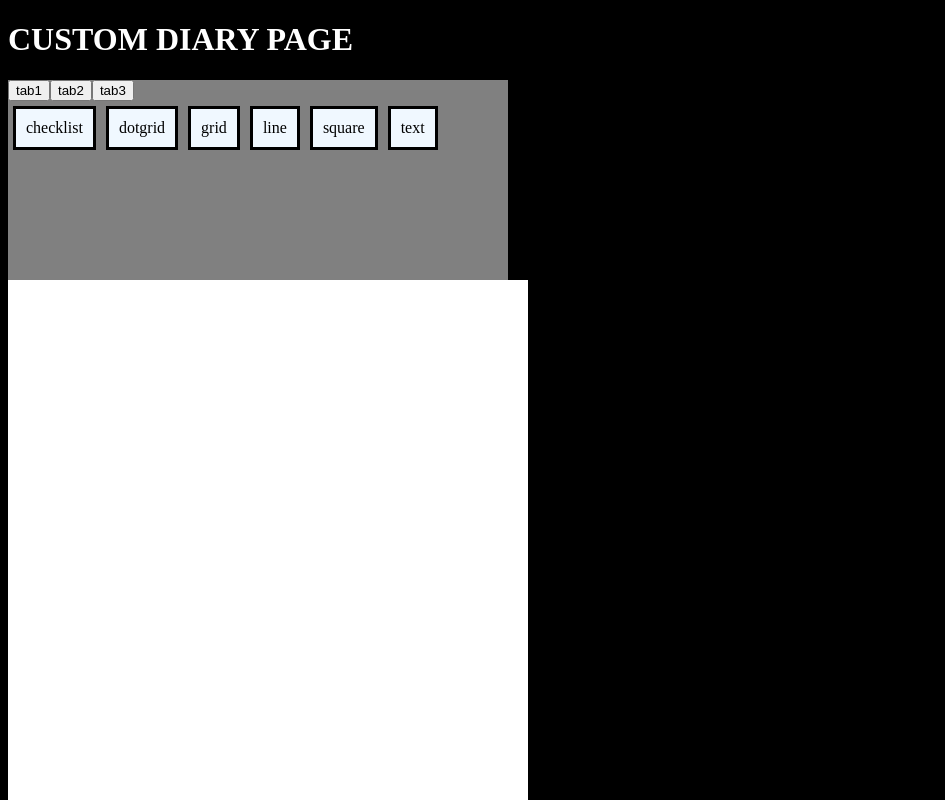
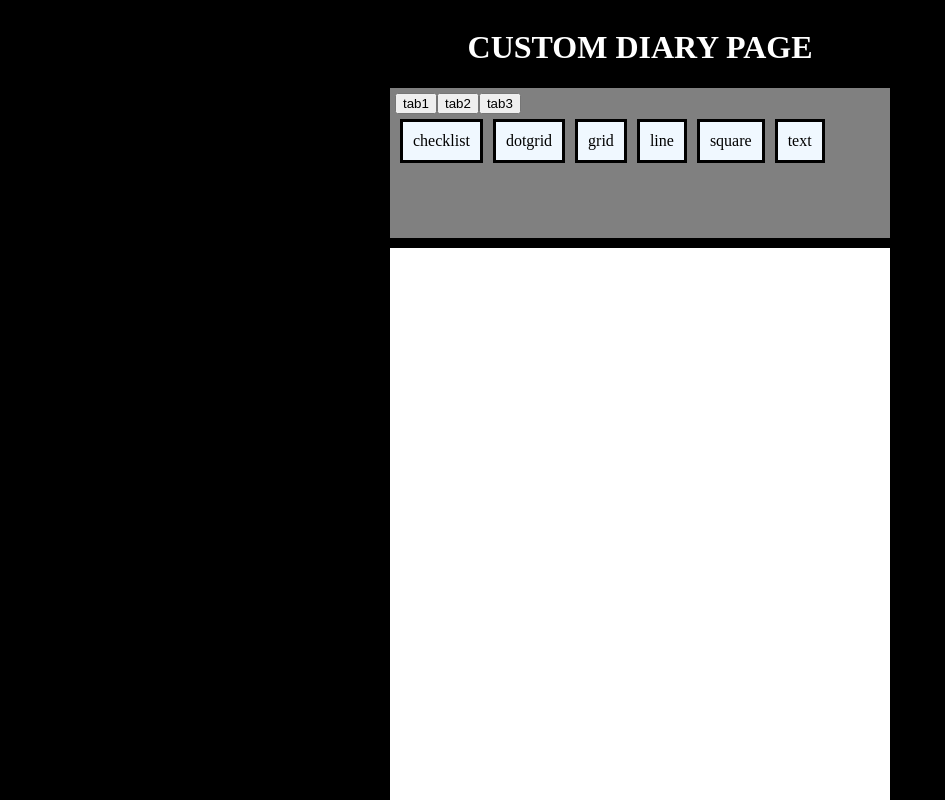
Before and after one commit to gongboo/custom-diary-page, a React (Create React App) app: page / in a window 1280 px wide. Shown: the top 800 px of the page, without its empty margins (0-945 px from the left). Built offline with nearby package versions, Linux system fonts and the light colour scheme.

Commit message:
css 수정

```diff
--- a/src/components/App.js
+++ b/src/components/App.js
@@ -10,9 +10,12 @@ function App() {
   const componentRef = useRef();
 
   return (
-    <div className="App">
-      <h1 className={styles.title}>CUSTOM DIARY PAGE</h1>
+    <div className="App" style={{ display: "grid", justifyContent: "center" }}>
+      <h1 className={styles.title} style={{ justifySelf: "center" }}>
+        CUSTOM DIARY PAGE
+      </h1>
       <ComponentTab />
+      <div style={{ height: "10px" }} />
       <ComponentToPrint ref={componentRef} />
       <PrintButton contentRef={componentRef} />
     </div>
--- a/src/components/diaryPage.js
+++ b/src/components/diaryPage.js
@@ -53,7 +53,6 @@ const ComponentToPrint = React.forwardRef((props, ref) => {
 
   return (
     <div ref={ref}>
-      {
       <div ref={drop} className={styles.diary_page}>
         {widgets.map((widget, index) => (
           <div className={styles.diary_page_div} key={index}>
@@ -61,7 +60,6 @@ const ComponentToPrint = React.forwardRef((props, ref) => {
           </div>
         ))}
       </div>
-      }
     </div>
   );
 });
--- a/src/styles/app.module.css
+++ b/src/styles/app.module.css
@@ -2,8 +2,9 @@
   display: flex;
   flex-direction: column;
   width: 500px; /*80vw;*/
-  height: 707px; /*141vw;*/
+  height: 700px; /*141vw;*/
   background-color: white;
+  box-sizing: border-box;
   padding: 10px;
   /* display: grid;
   place-items: center; */
--- a/src/styles/componentBlocks.module.css
+++ b/src/styles/componentBlocks.module.css
@@ -8,8 +8,10 @@
 
 .tabBlock {
   width: 500px;
-  height: 200px;
+  height: 150px;
   background-color: gray;
+  box-sizing: border-box;
+  padding: 5px;
 }
 
 .componentEx {
--- a/src/styles/diaryComponent.module.css
+++ b/src/styles/diaryComponent.module.css
@@ -1,6 +1,6 @@
 .diaryComponents:focus-within {
-  box-sizing: border-box;
-  border: 2px solid rgb(111, 0, 255);
+  /* box-sizing: border-box; */
+  outline: 2px solid rgb(111, 0, 255);
 }
 
 .tableRow {
```
Lines whose indentation alone changed are shown as unchanged.
